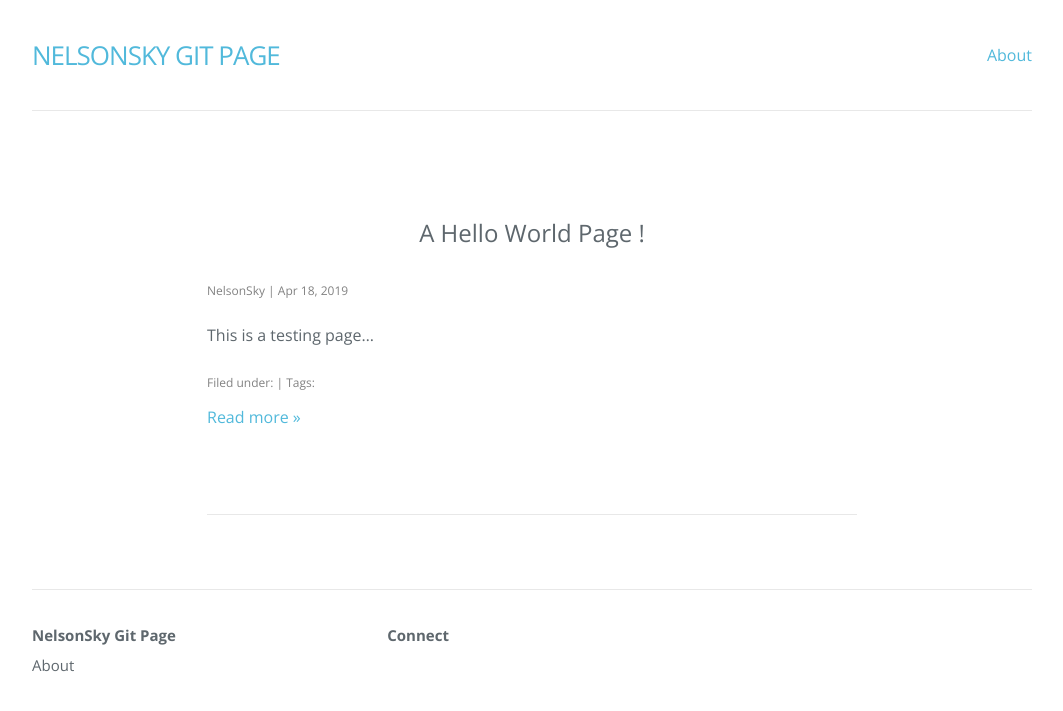
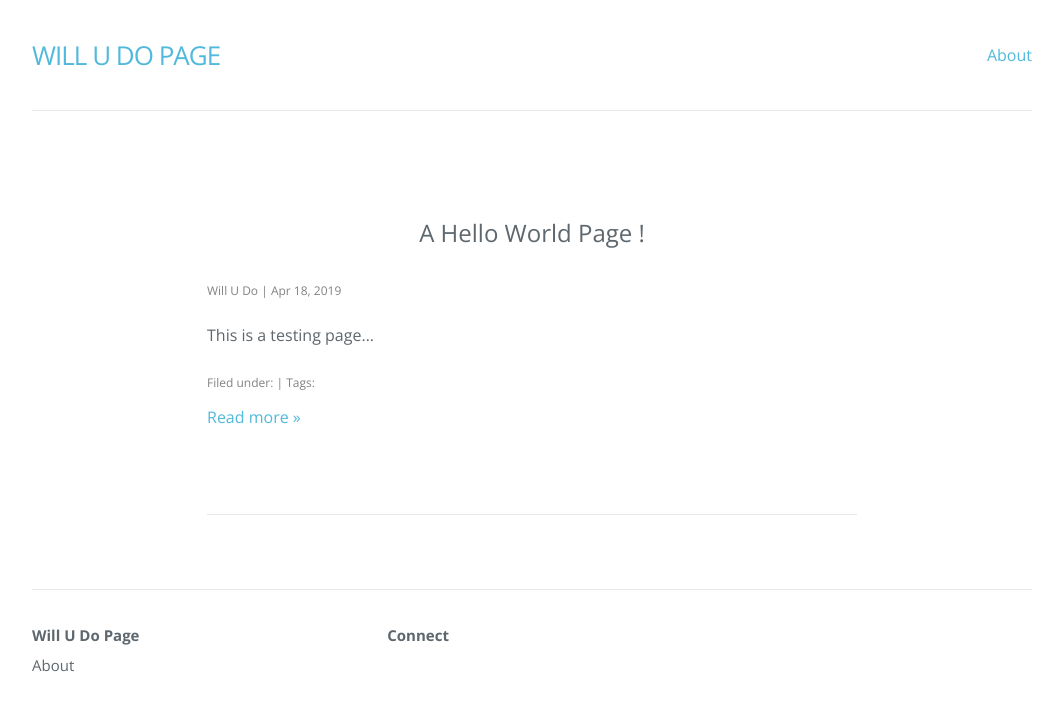
Before and after one commit to nelson0526/nelson0526.github.io, a Jekyll site: the page built from index.html, in a window 1280 px wide. Shown: the top 711 px of the page, without its empty margins (108-1171 px from the left). Built offline with Jekyll 4.4.1, drawn with Linux system fonts in a browser that asks for light colours; nearby versions of some CDN libraries; the list of posts is cut into pages by our own code.

Commit message:
Update Configuration

```diff
--- a/_config.yml
+++ b/_config.yml
@@ -1,5 +1,6 @@
-title: NelsonSky Git Page
-author: NelsonSky
+# Created by Jekyll Writer
+title: Will U Do Page
+author: Will U Do
 permalink: '/:year/:month/:day/:title/'
 paginate: 6
 paginate_path: '/page/:num/'
```
